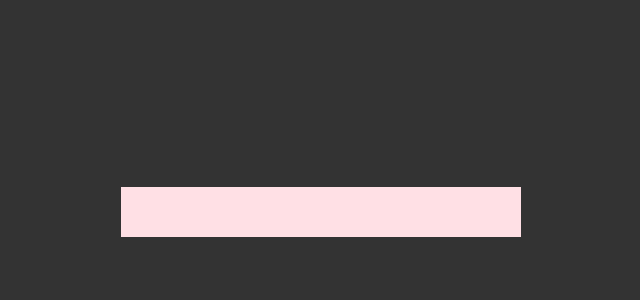
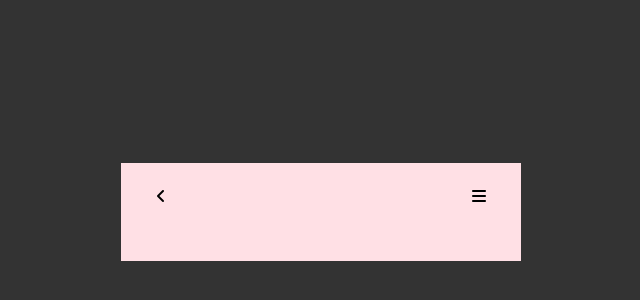
Before and after one commit to ZbigniewKulczynski1984/Music_player_09.03.23, a plain HTML site: page index.html in a window 1280 px wide. Shown: the part 188-488 px from the top of the page, without its empty margins (319-959 px from the left). Drawn offline with Linux system fonts and the light colour scheme.

Commit message:
info and style added

```diff
--- a/index.html
+++ b/index.html
@@ -10,9 +10,18 @@
 <body>
     <div class="container">
         <div class="music-player">
+            <nav>
+                <div class="circle">
+                    <i class="fa-solid fa-angle-left"></i>
+                </div>
+                <div class="circle">
+                    <i class="fa-solid fa-bars"></i>
+                </div>
+            </nav>
 
         </div>
     </div>
 
+    <script src="https://kit.fontawesome.com/83ffc92110.js" crossorigin="anonymous"></script>
 </body>
 </html>
--- a/style.css
+++ b/style.css
@@ -21,3 +21,9 @@
     padding: 25px 35px;
     text-align: center;
 }
+
+nav {
+    display: flex;
+    justify-content: space-between;
+    margin-bottom: 30px;
+}
```
